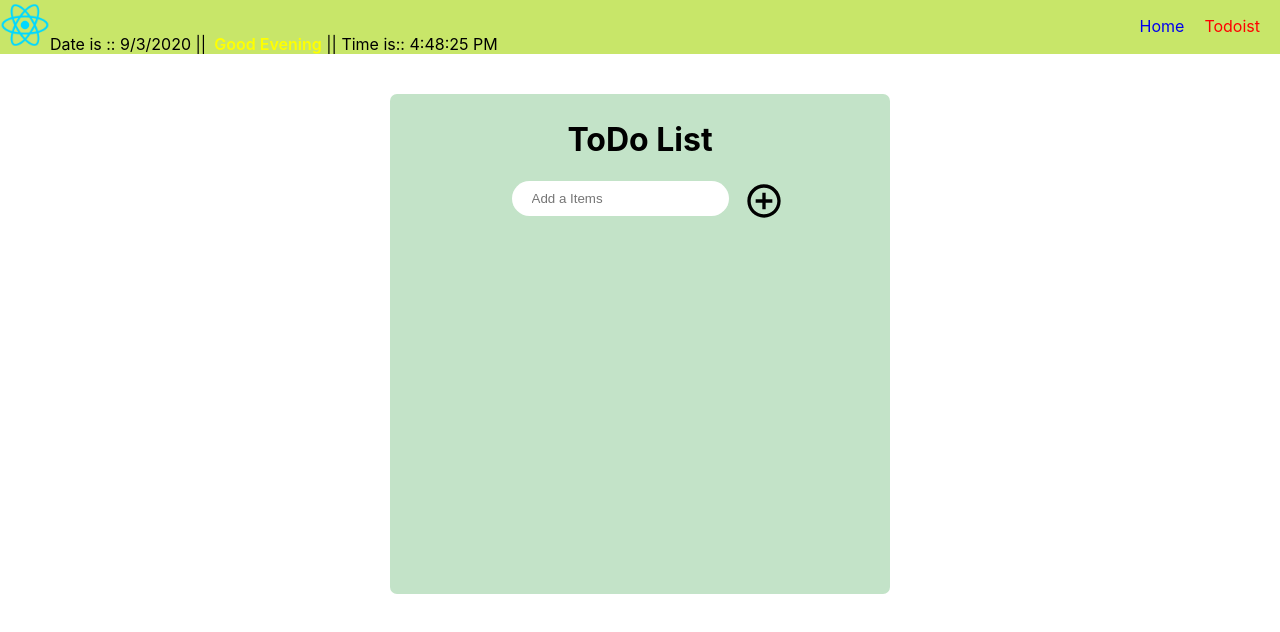
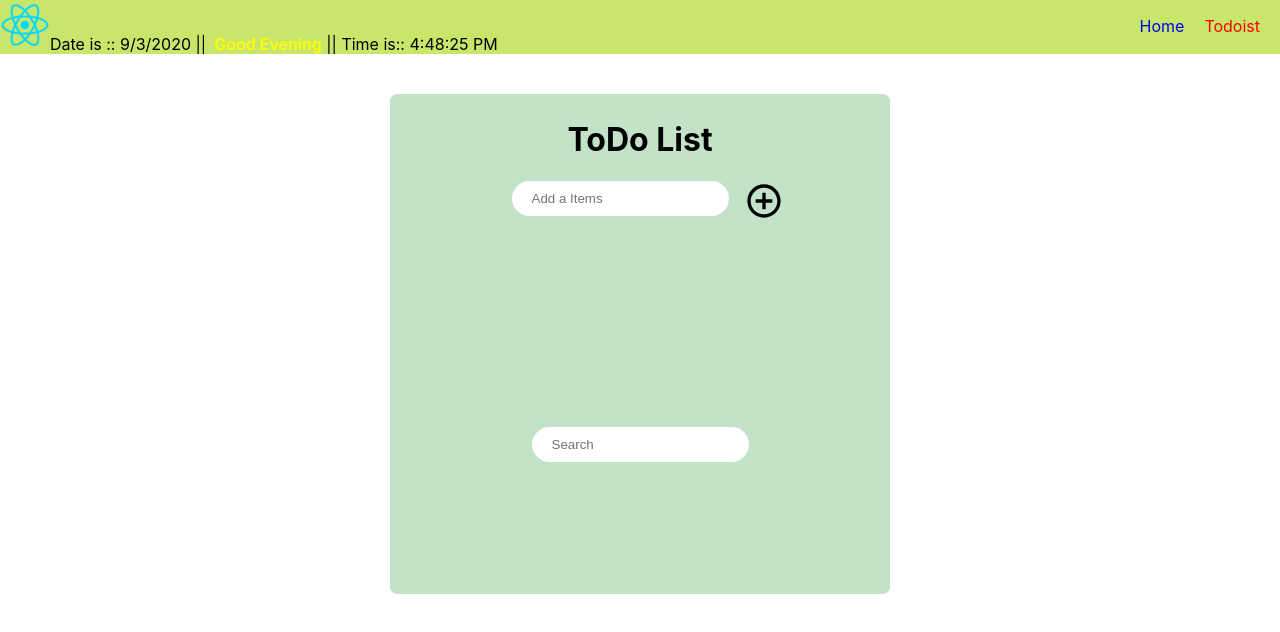
Before and after one commit to iamrdaksh/react_live, a React (Create React App) app: page /todo in a window 1280 px wide. Shown: the top 632 px of the page. Built offline with nearby package versions, Linux system fonts and the light colour scheme.

Commit message:
todoist updated search

```diff
--- a/package.json
+++ b/package.json
@@ -1,6 +1,6 @@
 {
   "name": "react-app",
-  "homepage": "https://iamrdaksh.github.io/reactlivewebsite",
+  "homepage": "https://iamrdaksh.github.io/react_live",
   "version": "0.1.0",
   "private": true,
   "dependencies": {
--- a/src/components/todolist.js
+++ b/src/components/todolist.js
@@ -36,7 +36,24 @@ class TodoList extends Component {
             })
         })
     }
+    searchHandler = (event) => {
 
+        let value = event.target.value.toLowerCase();
+        let li = document.getElementsByClassName('alignment');
+        for(let i = 0; i < li.length; i++){
+            let itemValue = li[i].innerText
+            if(itemValue.toLowerCase().indexOf(value) != -1){
+                li[i].style.display = 'list-item';
+            } else {
+                li[i].style.display = 'none';
+            }
+        }
+        // if(this.state.newList.indexOf(event.target.value.toLowerCase()) != -1){
+        //     return this.state.newList[ ]
+        // } else {
+
+        // }
+    }
     render() {
         return (
             <div className="todoContainer">
@@ -62,6 +79,9 @@ class TodoList extends Component {
                         })
                     }
                 </ol>
+                <div className="search">
+                        <input type="text" placeholder="Search" onKeyUp={this.searchHandler}/>
+                </div>
             </div>
         )
     }
--- a/src/mysass.scss
+++ b/src/mysass.scss
@@ -38,12 +38,26 @@ header {
   border-radius: 7px;
   height: 500px;
   h1{
-    text-align: center;
+    text-align: center
+  }
+  ol{
+    height: 170px;
+    overflow-y: auto
   }
 }
 .inputElement{
   display: flex;
   justify-content: center;
+  input[type='text']{
+    padding: 10px 20px;
+    margin: 0 15px;
+    border: none;
+    outline: none;
+    border-radius: 20px;
+  }
+}
+.search{
+  text-align: center;
   input[type='text']{
     padding: 10px 20px;
     margin: 0 15px;
```
